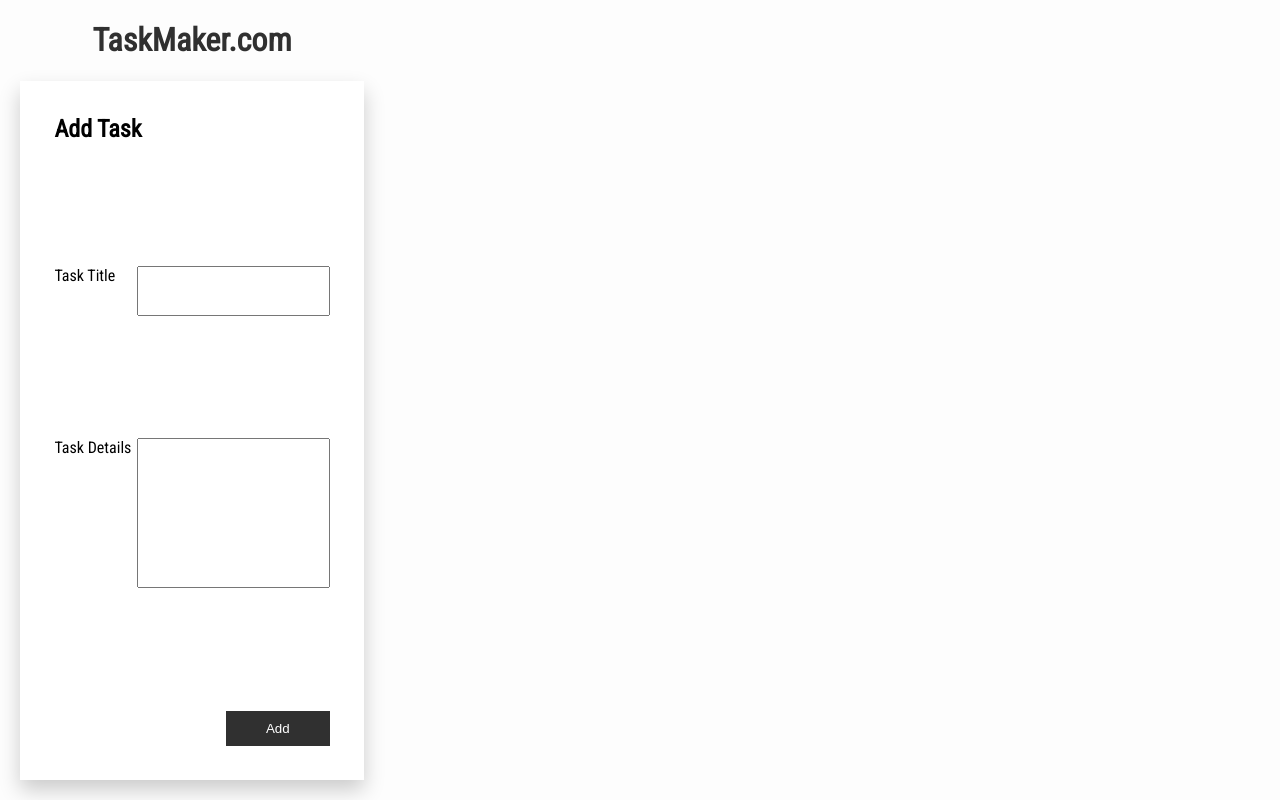
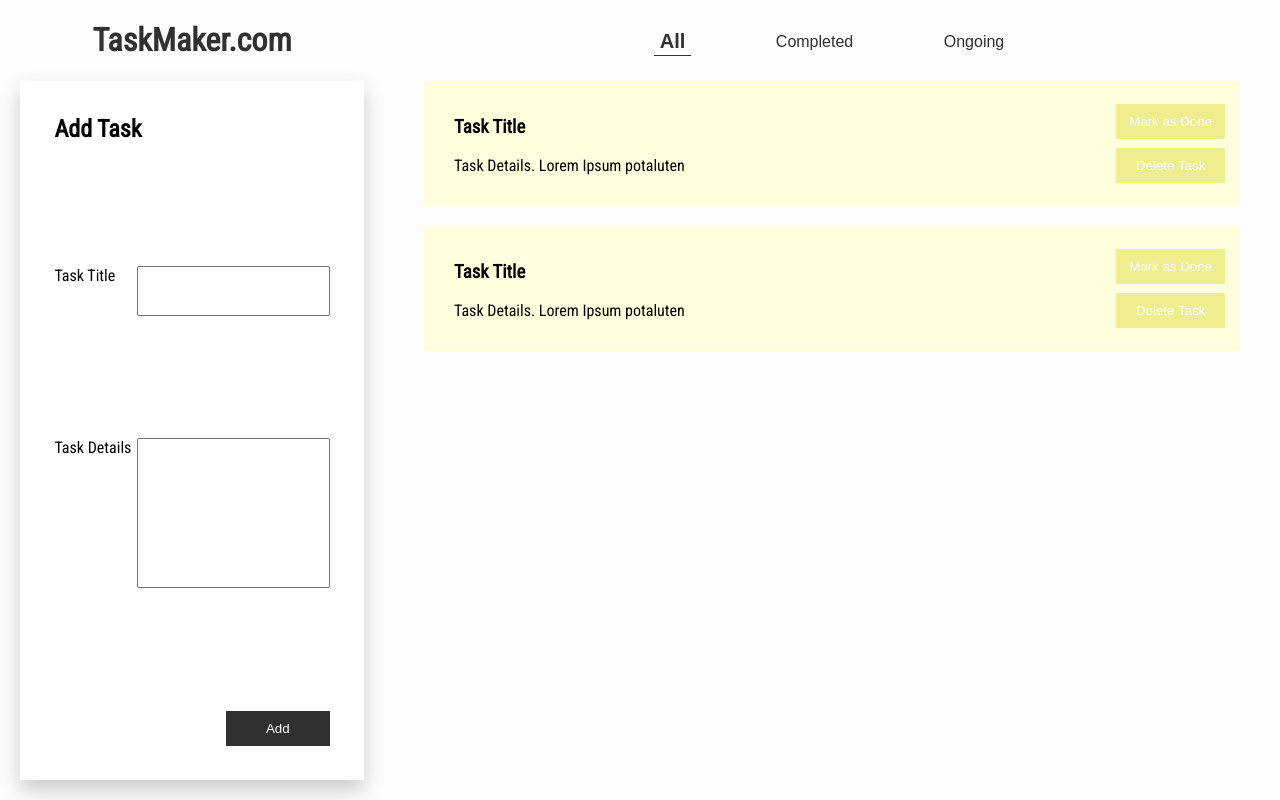
Before and after one commit to louel-dotty/react-redux-training, a React (Create React App) app: page / in a window 1280 px wide. Built offline with nearby package versions, Linux system fonts and the light colour scheme.

Commit message:
[create] task list UI

```diff
--- /dev/null
+++ b/src/components/Filters.js
@@ -0,0 +1,23 @@
+import React from 'react';
+
+export default function Filters(props){
+    const items = [];
+
+    props.titles.forEach(element => {
+        if(element.status === "active"){
+            items.push(
+                <button className="filter-btn active">{element.title}</button>
+            );
+        } else{
+            items.push(
+                <button className="filter-btn">{element.title}</button>
+            );
+        }
+    })
+
+    return (
+        <div className="filters">
+            {items}
+        </div>
+    );
+}
--- a/src/components/ToDoItem.js
+++ b/src/components/ToDoItem.js
@@ -0,0 +1,16 @@
+import React from 'react';
+
+export default function ToDoItem(props){
+    return (
+        <div className="flex-row-item">
+            <div className="item">
+                <h3>{props.title}</h3>
+                <p>{props.content}</p>
+            </div>
+            <div className="item-buttons">
+                <button className="mark">Mark as Done</button>
+                <button className="delete">Delete Task</button>
+            </div>
+        </div>
+    );
+}
--- a/src/components/ToDoList.js
+++ b/src/components/ToDoList.js
@@ -1,14 +1,37 @@
 import React from 'react';
+import Filters from './Filters'
+import ToDoItem from './ToDoItem'
 
 export default function ToDoList(props){
-    const filters = [];
+    const titles = [
+        {
+            title: "All",
+            status: "active"
+        },
+        {
+            title: "Completed",
+            status: ""
+        },
+        {
+            title: "Ongoing",
+            status: ""
+        }
+    ]
+
+    const items =[];
+
+    props.taskList.forEach(element => {
+        items.push(
+            <ToDoItem title={element.title} content={element.content} />
+        )
+    });
 
     return (
-        <div className="filters">
-
-        </div>
-        <div className="toDoItems">
-
+        <div className="toDos">
+            <Filters titles={titles}/>
+            <div className="toDoItems">
+                {items}
+            </div>
         </div>
     );
 }
--- a/src/containers/MainContainer.js
+++ b/src/containers/MainContainer.js
@@ -1,6 +1,6 @@
 import React from 'react';
 import Form from '../components/Form'
-// import ToDoList from '../components/ToDoList'
+import ToDoList from '../components/ToDoList'
 
 export default function MainContainer(){
     const fields = [
@@ -14,6 +14,17 @@
         },
     ];
 
+    const tasks = [
+        {
+            title: "Task Title",
+            content: "Task Details. Lorem Ipsum potaluten"
+        },
+        {
+            title: "Task Title",
+            content: "Task Details. Lorem Ipsum potaluten"
+        },
+    ]
+
     return (
         <div className="mainContainer">
             <div className="flex-row">
@@ -23,9 +34,7 @@
                         <Form fields={fields} title="Add Task"/>
                     </div>
                 </div>
-                <div className="toDos">
-                    {/* <ToDoList /> */}
-                </div>
+                <ToDoList taskList={tasks}/>
             </div>
         </div>
     );
--- a/src/index.css
+++ b/src/index.css
@@ -26,6 +26,18 @@
   height: 100%;
   padding: 0;
 }
+
+.flex-row-item{
+  display: flex;
+  flex-direction: row;
+  justify-content: center;
+  align-items: center;
+  width: 100%;
+  height: 100%;
+  margin-bottom: 20px;
+  background-color: #ffffdd;
+}
+
 .flex-column{
   display: flex;
   flex-direction: column;
@@ -37,7 +49,20 @@
 }
 
 .toDos{
+  display: flex;
+  flex-direction: column;
+  align-items: center;
   width: 70%;
+  box-sizing: border-box;
+  padding: 20px;
+}
+
+.filters{
+  display: flex;
+  flex-direction: row;
+  justify-content: space-evenly;
+  align-items: center;
+  width: 60%;
 }
 
 .addTaskContainer, .mainContainer{
@@ -109,3 +134,92 @@
   box-shadow: 0px 2px 5px rgba(0,0,0,0.3);
   background-color: #00ee66;
 }
+
+.delete{
+  border: none;
+  padding: 10px;
+  outline: none;
+  background-color: #eeee8f;
+  color: #ffffff;
+  cursor: pointer;
+  transition: 0.5s;
+  width:100%;
+}
+
+.delete:hover{
+  box-shadow: 0px 2px 5px rgba(0,0,0,0.3);
+  background-color: #ff6600;
+}
+
+.mark{
+  border: none;
+  outline: none;
+  background-color: #eeee8f;
+  color: #ffffff;
+  cursor: pointer;
+  transition: 0.5s;
+  padding: 10px;
+  box-sizing: border-box;
+  width:100%;
+}
+
+.mark:hover{
+  box-shadow: 0px 2px 5px rgba(0,0,0,0.3);
+  background-color: #00ee66;
+}
+
+.filter-btn{
+  border: none;
+  padding-top: 10px;
+  padding-bottom: 2px;
+  outline: none;
+  background-color: transparent;
+  color: #303030;
+  cursor: pointer;
+  transition: 0.2s;
+  border-bottom: solid 1px transparent;
+  font-size: 16px;
+}
+
+.filter-btn:hover, .filter-btn.active{
+  font-size: 20px;
+}
+.filter-btn.active{
+  border-bottom: solid 1px #303030;
+  font-weight: 600;
+}
+
+.toDoItems{
+  width:100%;
+  display: flex;
+  flex-direction: column;
+  align-items: center;
+  justify-content: space-evenly;
+  box-sizing: border-box;
+  padding: 25px 20px;
+}
+
+.item{
+  width:83%;
+  display: flex;
+  flex-direction: column;
+  align-items: flex-start;
+  justify-content: space-evenly;
+  box-sizing: border-box;
+  padding: 15px 30px;
+}
+
+.item-buttons{
+  width:17%;
+  height:100%;
+  display: flex;
+  flex-direction: column;
+  align-items: flex-start;
+  justify-content: space-evenly;
+  box-sizing: border-box;
+  padding: 15px 15px;
+}
+
+.item h3{
+  margin: 20px 0 2px 0;
+}
```
